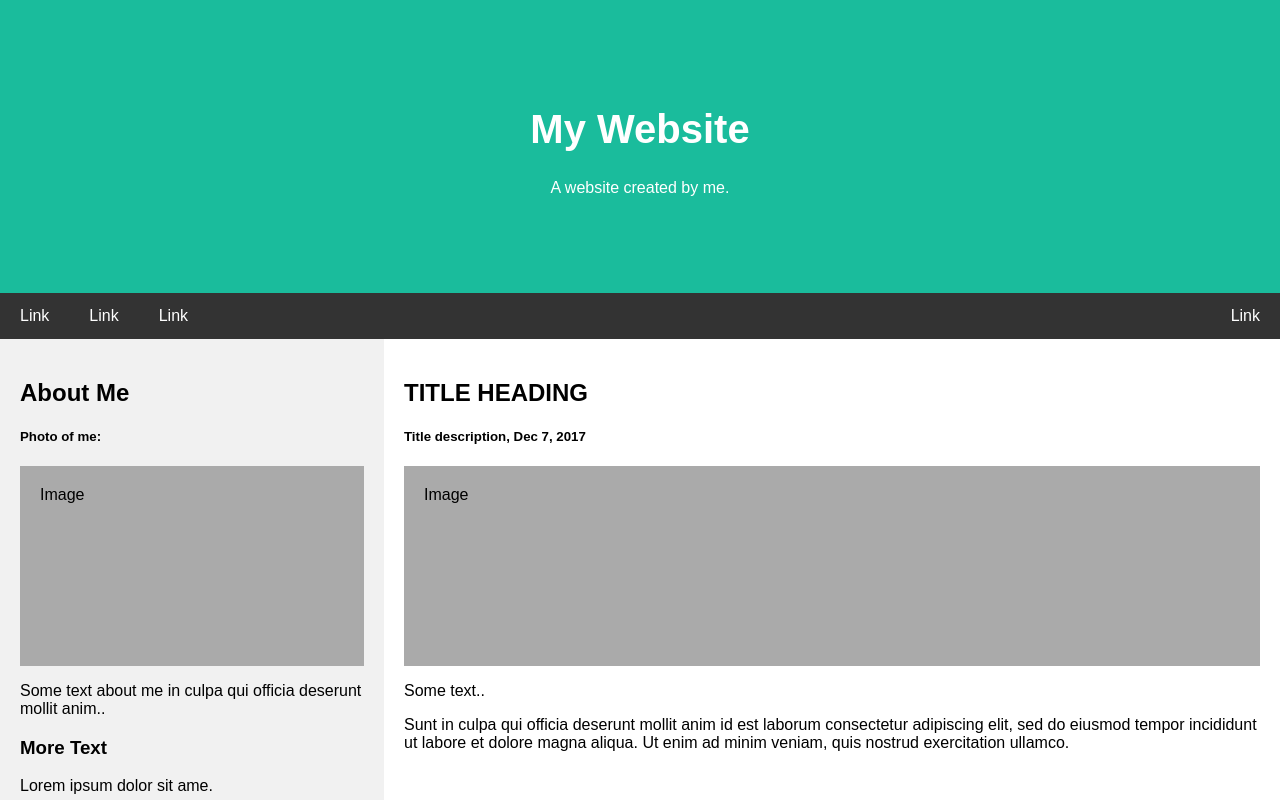
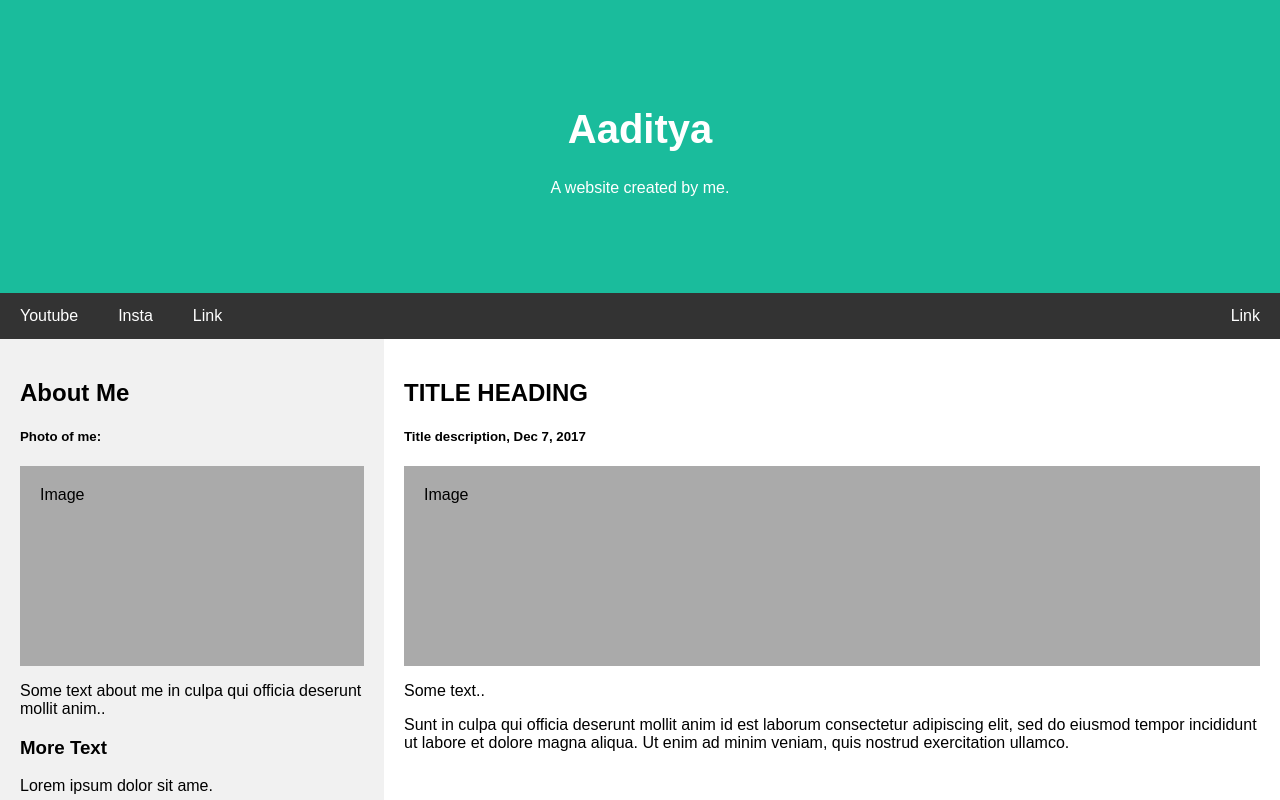
Before and after one commit to aadityahalkara/aadityahalkara.github.io, a plain HTML site: page index.html in a window 1280 px wide. Shown: the top 800 px of the page. Drawn offline with Linux system fonts and the light colour scheme.

Commit message:
Update index.html

```diff
--- a/index.html
+++ b/index.html
@@ -113,13 +113,13 @@ body {
 <body>
 
 <div class="header">
-  <h1>My Website</h1>
+  <h1>Aaditya</h1>
   <p>A website created by me.</p>
 </div>
 
 <div class="navbar">
-  <a href="#">Link</a>
-  <a href="#">Link</a>
+  <a href="https://www.youtube.com/channel/UCP57wdkizdJTKVYTWnl9WHQ?view_as=subscriber">Youtube</a>
+  <a href="https://www.instagram.com/aaditya.halkara/?hl=en">Insta</a>
   <a href="#">Link</a>
   <a href="#" class="right">Link</a>
 </div>
```
